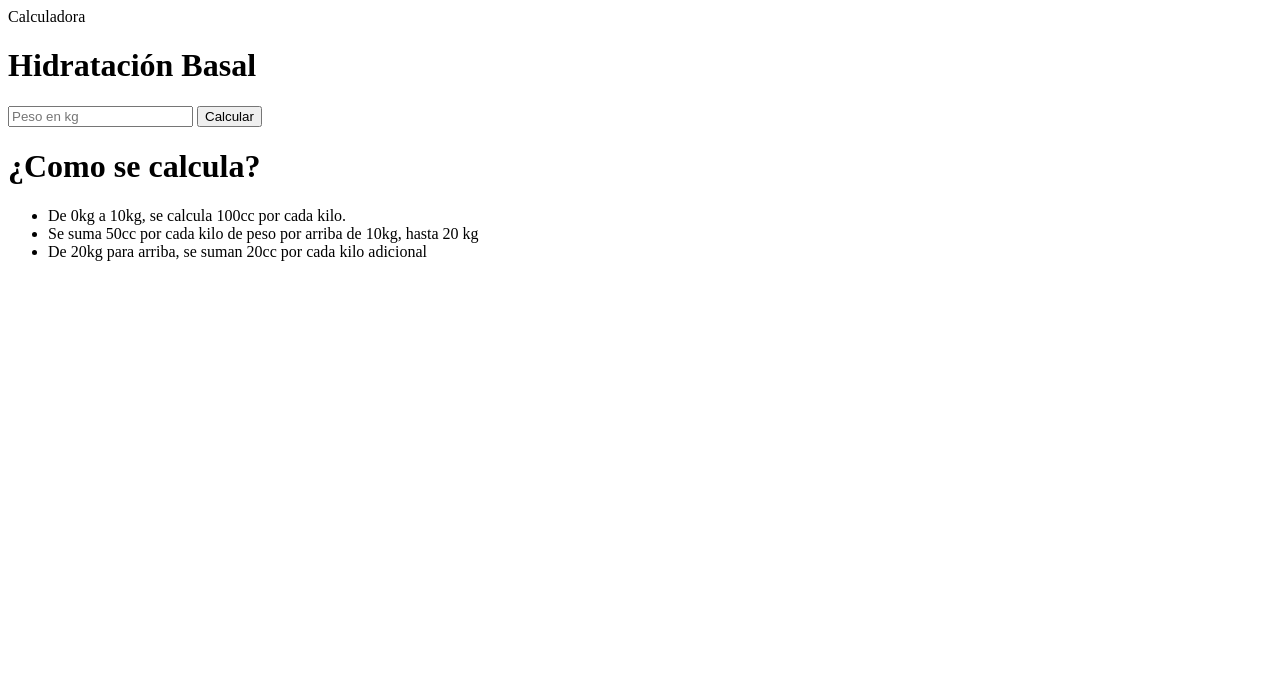
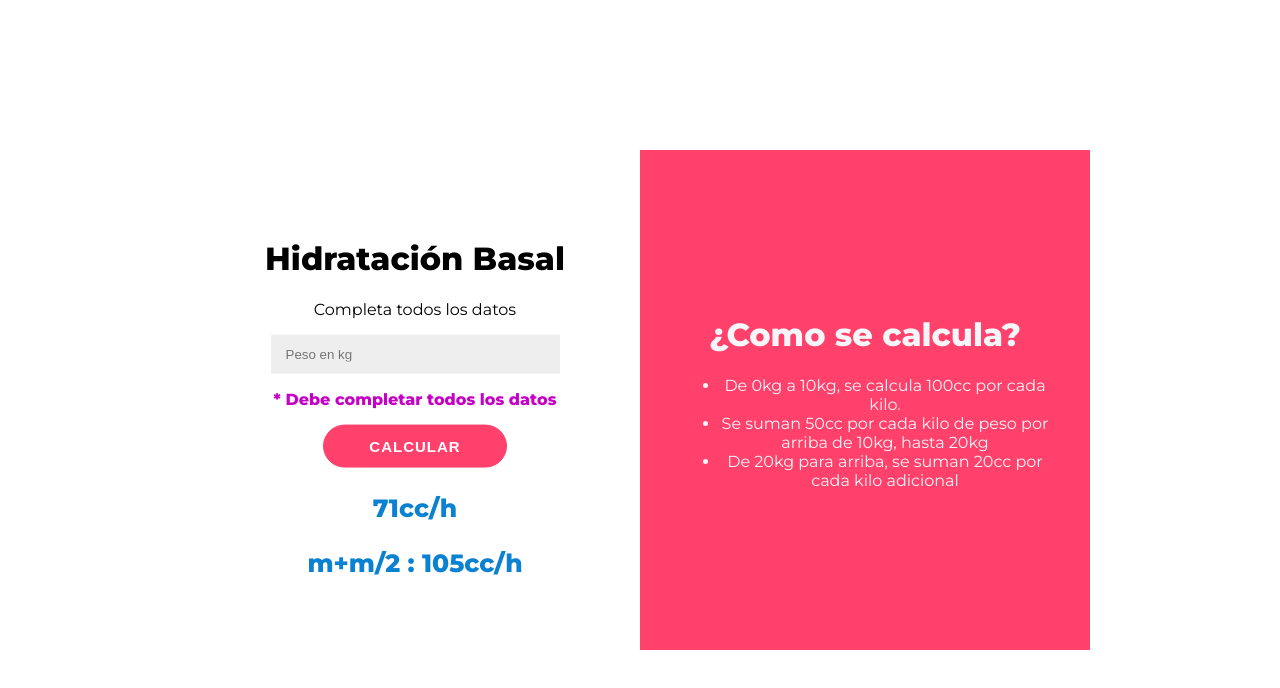
Before and after one commit to eve18-ch/calculadorabasal.github.io, a plain HTML site: page index.html in a window 1280 px wide. Drawn offline with Linux system fonts and the light colour scheme.

Commit message:
se ha agregado estilos css

```diff
--- a/index.html
+++ b/index.html
@@ -1,22 +1,31 @@
 <!DOCTYPE html>
-<hthml>
+<html>
     <head>
-        <Litle>Calculadora</Litle>
+        <link rel="stylesheet" href="./style.css">
+        <script src="script.js" defer></script>
     </head>
     <body>
-        <div>
-            <div>
+        <div id="contenedor">
+            <div id="calculadora">
+                <div class="contenido">
                     <h1>Hidratación Basal</h1>
-                <input type="number" placeholder="Peso en kg" />
-                <button>Calcular</button>
+                    <p class="item">Completa todos los datos</p>
+                    <input class="item" id="peso" type="number" placeholder="Peso en kg" />
+                    <p class="item" id="error">* Debe completar todos los datos</p>
+                    <button class="item" id="calcular">Calcular</button>
+                    <p class="item resultado" id="flu">71cc/h</p>
+                    <p class="item resultado" id="man">m+m/2 : 105cc/h</p>
                 </div>
-            <div>
+            </div>
+            <div id="detalle">
+                <div class="contenido">
                     <h1>¿Como se calcula?</h1>
                     <ul>
                         <li>De 0kg a 10kg, se calcula 100cc por cada kilo.</li>
-                    <li>Se suma 50cc por cada kilo de peso por arriba de 10kg, hasta 20 kg</li>
+                        <li>Se suman 50cc por cada kilo de peso por arriba de 10kg, hasta 20kg</li>
                         <li>De 20kg para arriba, se suman 20cc por cada kilo adicional</li>
-                <ul>
+                    </ul>
+                </div>
             </div>
         </div>
     </body>
--- /dev/null
+++ b/style.css
@@ -0,0 +1,79 @@
+@import url('https://fonts.googleapis.com/css?family=Montserrat:400,800');
+
+body{
+    font-family: 'Montserrat', sans-serif;
+}
+
+#contenedor{
+    width: 900px;
+    height: 500px;
+    text-align: center;
+    /* Estas 3 lineas se encargan de centrar el div vertical y horizontalmente */
+    position: absolute;
+    inset: 0;
+    margin: auto;
+}
+
+#calculadora{
+    background: white;
+    /* Con estas 3 lineas vamos a hacer que los divs queden lado a lado */
+    width: 50%;
+    height: 100%;
+    float: left;
+}
+
+#detalle{
+    background: #FF416C;
+    /* Con estas 3 lineas vamos a hacer que los divs queden lado a lado */
+    width: 50%;
+    height: 100%;
+    float: left;
+    color: #f6f5f7;
+}
+
+.contenido{
+    /* Estas tres lineas van a centrar el contenido verticalmente dentro de cada div */
+    position: relative;
+    top: 50%;
+    transform: translateY(-50%);
+    overflow: hidden;
+    padding: 40px;
+}
+
+input {
+	width: 70%;
+    padding: 12px 15px;
+    border: none;
+    background-color: #eee;
+}
+
+button {
+    font-size: 15px;
+	font-weight: bold;
+	padding: 12px 45px;
+	border-radius: 30px;
+	background-color: #FF416C;
+	border: 1px solid #FF416C;
+	color: #FFFFFF;
+	text-transform: uppercase;
+	letter-spacing: 1px;
+	transition: transform 20ms ease-in;
+}
+
+button:active {
+	transform: scale(0.95);
+}
+
+#error{
+    color:  rgb(198, 1, 198);
+    font-weight: bold;
+    /*display: none;*/
+}
+
+.resultado{
+    color: #0A81D1;
+    font-weight: bold;
+    font-size: 25px;
+    margin-bottom: 5px;
+    /*display: none;*/
+}
```
Lines whose indentation alone changed are shown as unchanged.
